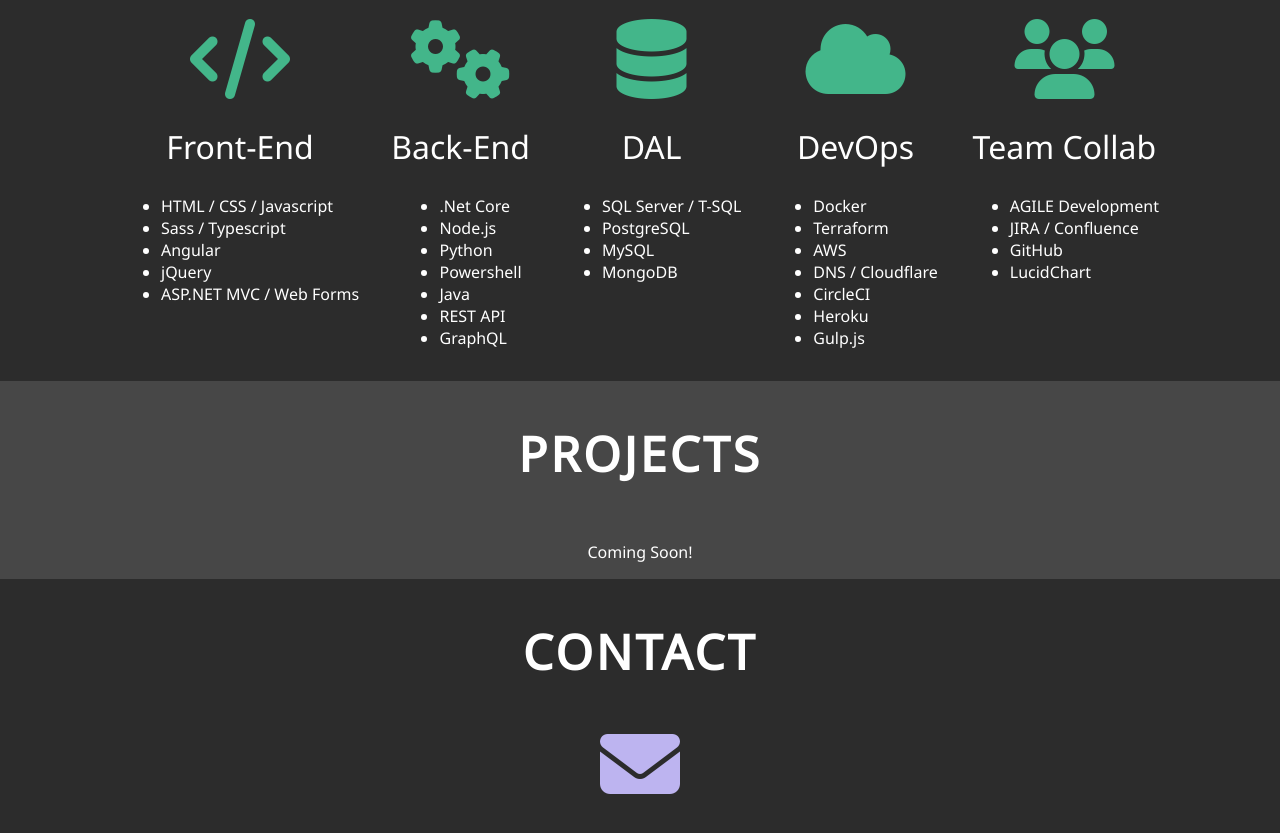
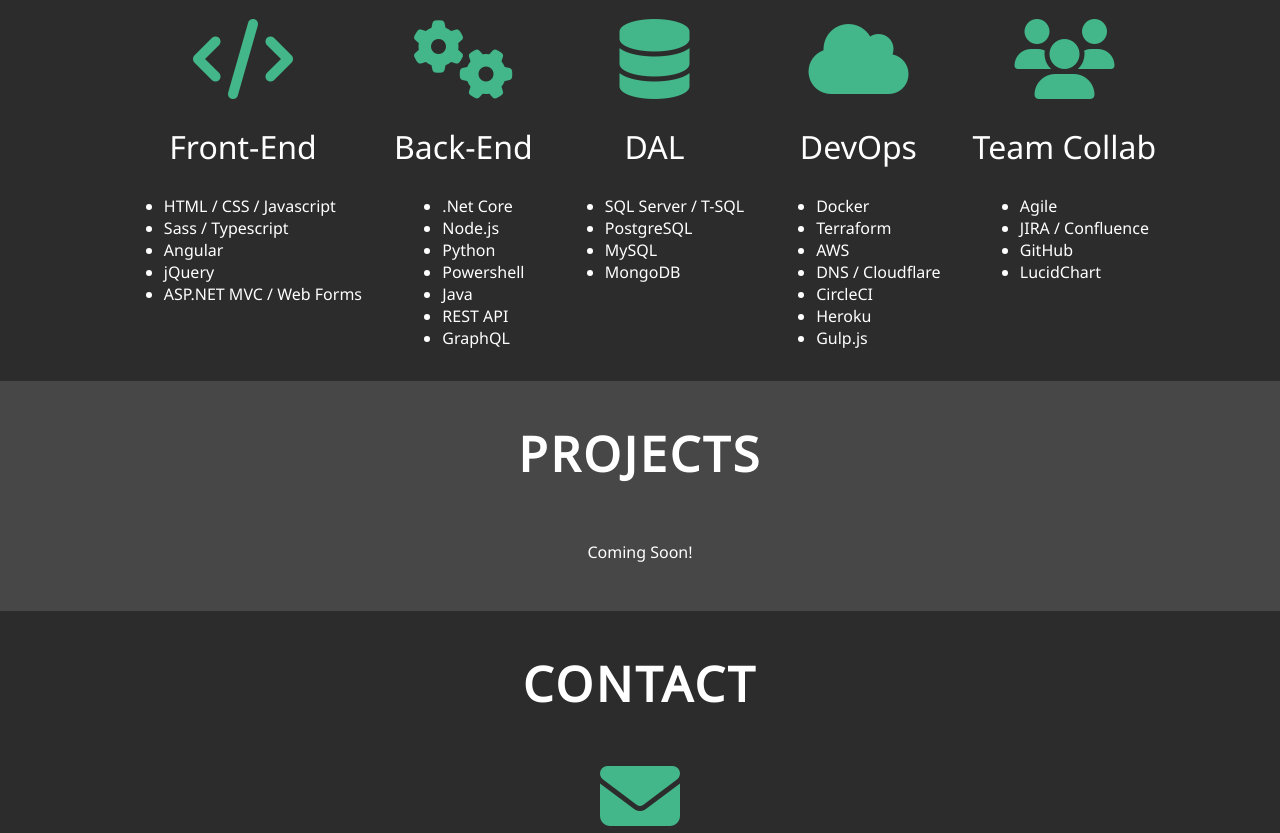
Before and after one commit to lwebb-dev/lwebb.dev, a website: page src/index.html in a window 1280 px wide. Shown: the part 942-1775 px from the top of the page. Drawn offline with nearby package versions, Linux system fonts and the light colour scheme; files that its build step writes are made by us from their sources.

Commit message:
Minor design updates

```diff
--- a/src/index.html
+++ b/src/index.html
@@ -74,7 +74,7 @@
                     <i class="fas fa-users"></i>
                     <h1>Team Collab</h1>
                     <ul>
-                        <li>AGILE Development</li>
+                        <li>Agile</li>
                         <li>JIRA / Confluence</li>
                         <li>GitHub</li>
                         <li>LucidChart</li>
--- a/src/scss/styles.scss
+++ b/src/scss/styles.scss
@@ -35,6 +35,7 @@
 
     h1 {
         color: rgb(189, 180, 240);
+        // color: rgb(67, 182, 138);
         padding: 1em;
         font-weight: 400;
     }
@@ -110,6 +111,7 @@
         font-size: 1em;
         font-weight: 400;
         color:rgb(255, 255, 255);
+        padding-bottom: 2em;
     }
 }
 
@@ -129,7 +131,8 @@
 
     i {
         font-size: 5em;
-        color: rgb(189, 180, 240);
+        // color: rgb(189, 180, 240);
+        color: rgb(67, 182, 138);
     }
 
     p {
```
